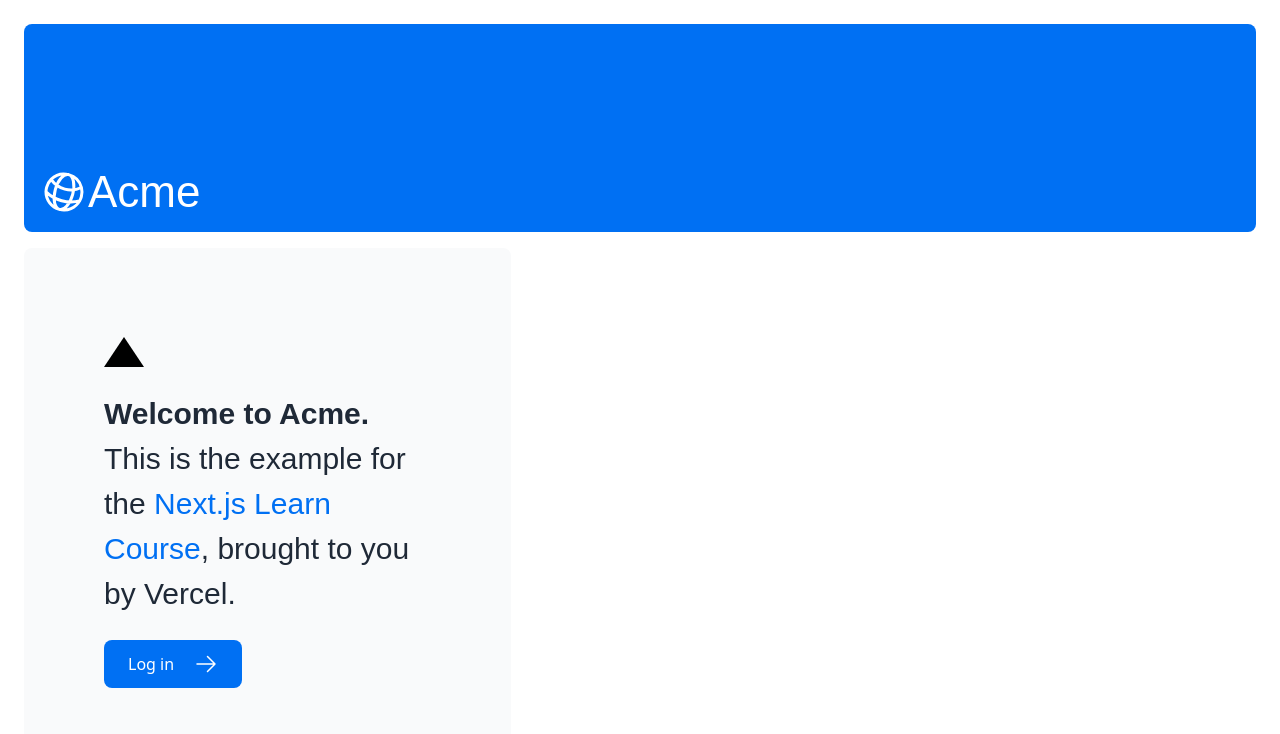
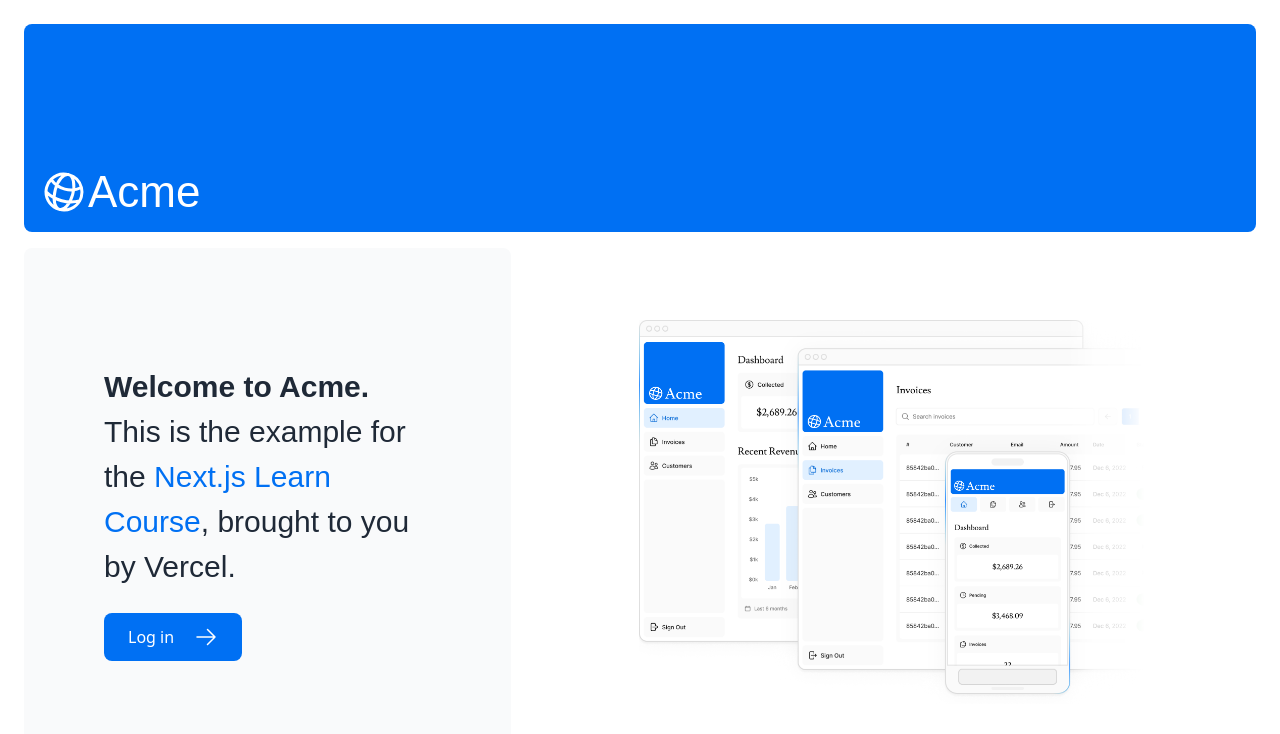
Before and after one commit to GrantSmith121/NextJSIntro, a Next.js app in the folder nextjs-dashboard/: page / in a window 1280 px wide. Shown: the top 734 px of the page. Built offline with nearby package versions, Linux system fonts and the light colour scheme; a web font is replaced by a local one.

Commit message:
Learning about font and image optimization

```diff
--- a/nextjs-dashboard/app/page.tsx
+++ b/nextjs-dashboard/app/page.tsx
@@ -3,6 +3,7 @@
 import Link from 'next/link';
 import styles from '@/app/ui/home.module.css';
 import { lusitana } from './ui/fonts';
+import Image from 'next/image';
 
 export default function Page() {
   return (
@@ -12,9 +13,7 @@
       </div>
       <div className="mt-4 flex grow flex-col gap-4 md:flex-row">
         <div className="flex flex-col justify-center gap-6 rounded-lg bg-gray-50 px-6 py-10 md:w-2/5 md:px-20">
-        <div
-          className={styles.shape}
-        />
+
           <p className={`${lusitana.className} text-xl text-gray-800 md:text-3xl md:leading-normal`}>
             <strong>Welcome to Acme.</strong> This is the example for the{' '}
             <a href="https://nextjs.org/learn/" className="text-blue-500">
@@ -30,7 +29,20 @@
           </Link>
         </div>
         <div className="flex items-center justify-center p-6 md:w-3/5 md:px-28 md:py-12">
-          {/* Add Hero Images Here */}
+          <Image
+            src="/hero-desktop.png"
+            width={1000}
+            height={760}
+            className="hidden md:block"
+            alt="Screenshots of the dashboard project showing desktop version"
+          />
+          <Image
+            src="/hero-mobile.png"
+            width={560}
+            height={620}
+            className="block md:hidden"
+            alt="Screenshots of the dashbard project showing mobile version"
+          />
         </div>
       </div>
     </main>
```
